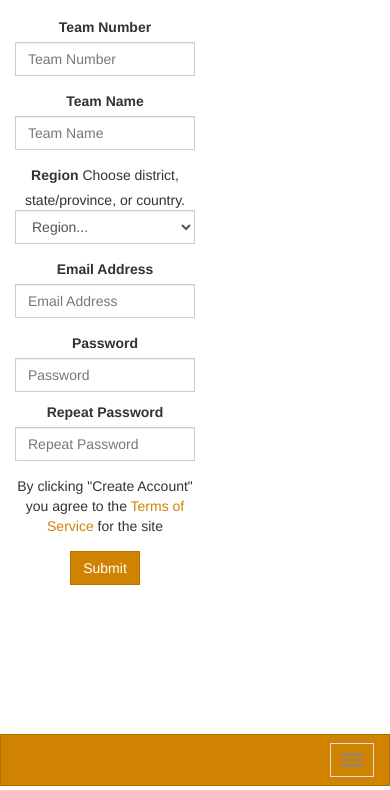
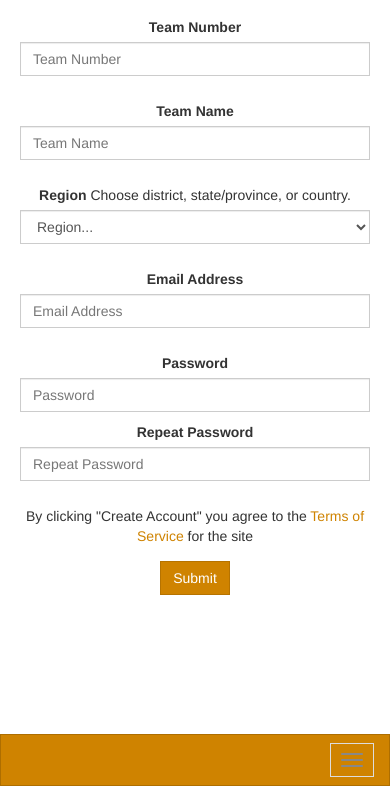
Before and after one commit to FRC3184/partexchange, a PHP site: page /account/create.php in a window 390 px wide. Shown: the part 54-844 px from the top of the page. Run offline with PHP 8.4, Linux system fonts and the light colour scheme; some libraries are stand-ins or nearby versions.

Commit message:
Make Create Account page more responsive

```diff
--- a/account/create.php
+++ b/account/create.php
@@ -40,7 +40,7 @@
   }
   ?>
 
-  <form id="createActForm" role="form" action="../lib/do_create.php" method="post" style="width:50%;">
+  <form id="createActForm" role="form" action="../lib/do_create.php" method="post">
     <div class="form-group">
       <label for="inputTeam">Team Number</label>
       <input required pattern="\d+" name="teamNumber" type="text" class="form-control" id="inputTeam" placeholder="Team Number">
@@ -78,7 +78,7 @@
     <div class="form-group">
       <span id="tos-warning">By clicking "Create Account" you agree to the <a href="/tos.php">Terms of Service</a> for the site</span>
     </div>
-    <div class="col-lg-10 col-lg-offset-2">
+    <div class="form-group">
       <button class="btn btn-primary g-recaptcha" data-sitekey="6LdmZSsUAAAAAKASLeW7JE5w7M1F-5eYxZMbVe8G"
               data-callback="submit_form">Submit</button>
     </div>
--- a/css/site.css
+++ b/css/site.css
@@ -78,3 +78,13 @@ th {
   display: block;
   align-self: flex-end;
 }
+
+#createActForm {
+  display: flex;
+  flex-direction: column;
+  align-items: center;
+}
+
+#createActForm > .form-group {
+  min-width: 25em;
+}
```
